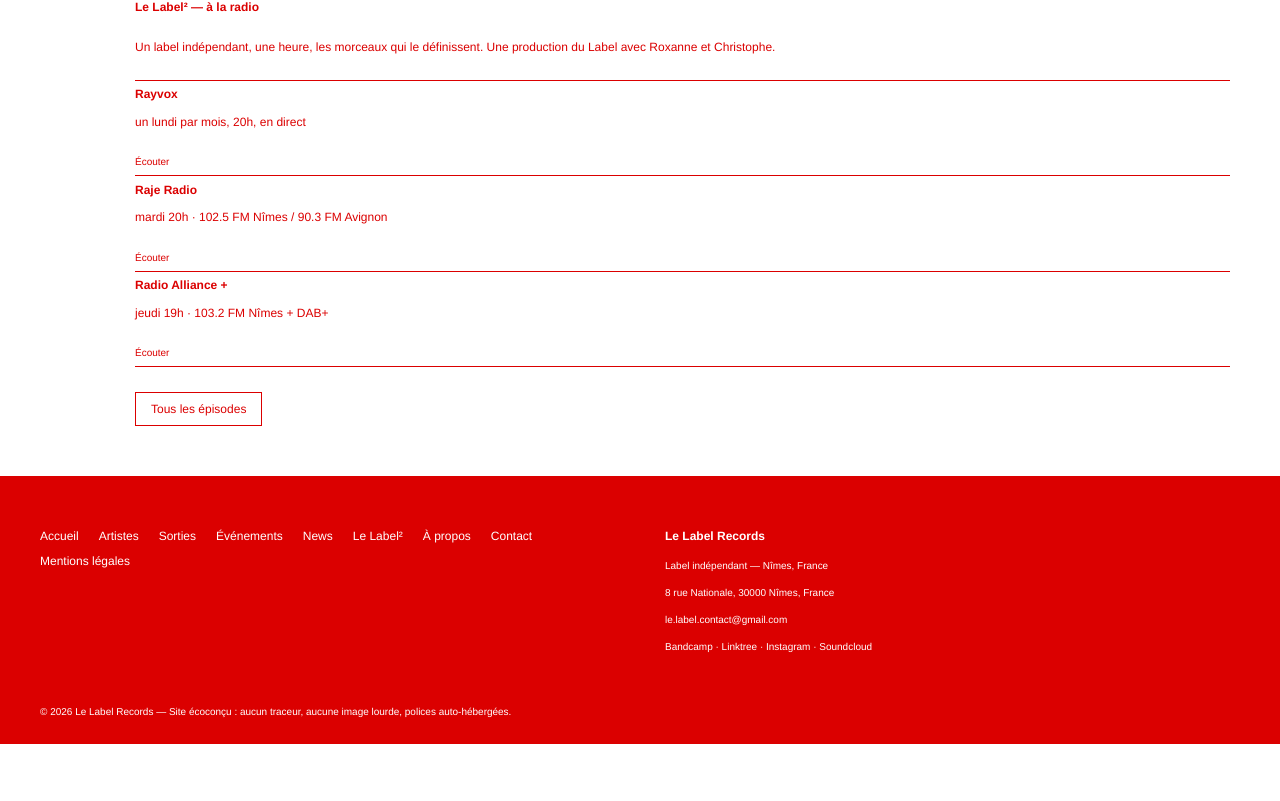
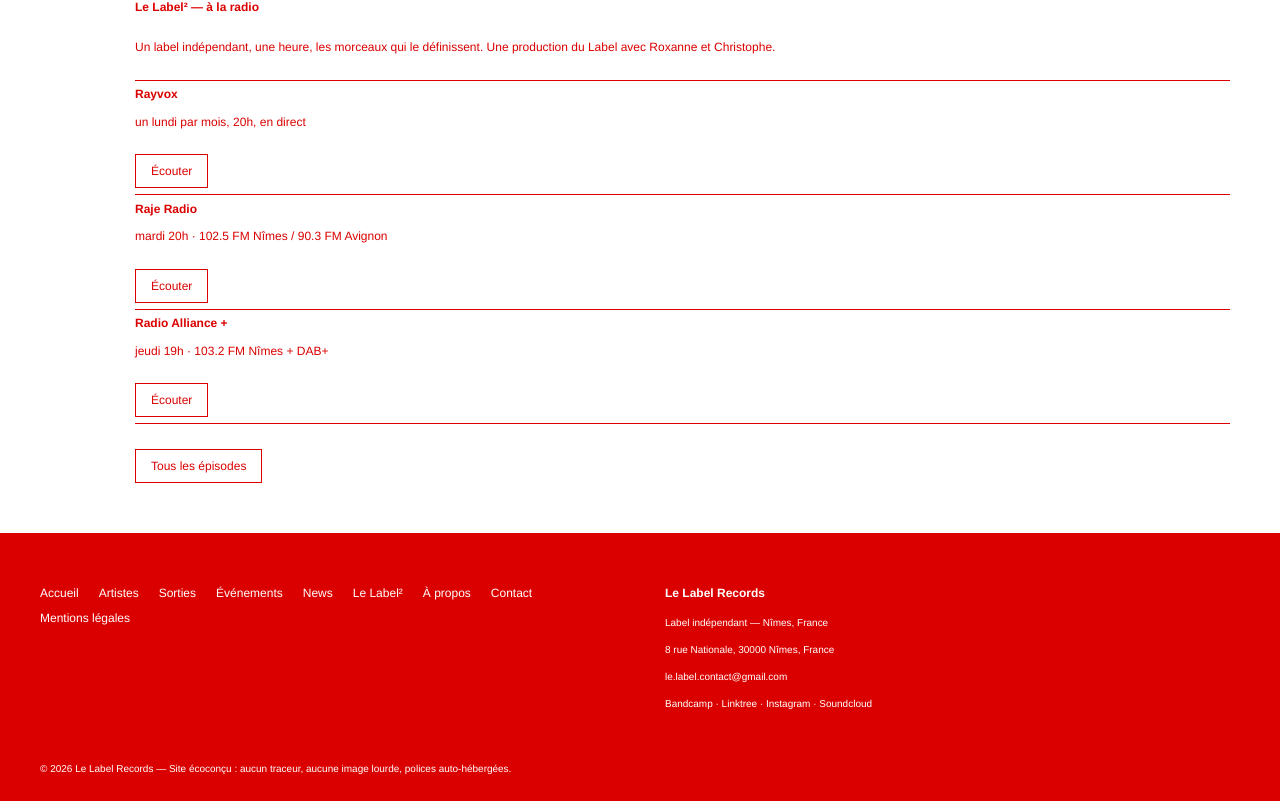
Before and after one commit to lelabelrecords-stack/website, a React (Vite) app: page / in a window 1280 px wide. Shown: the part 2178-2979 px from the top of the page. Before the commit the page ends 2922 px from the top, so only its background shows below. Built offline with nearby package versions, Linux system fonts and the light colour scheme.

Commit message:
fix(ui): liens radio de la home en primitive Button (DS) + intitulé « Accéder à nos émissions » sur la page Le Label²
Co-authored-by: lelabelrecords-stack <lelabelrecords-stack@users.noreply.github.com>

```diff
--- a/src/pages/Home.jsx
+++ b/src/pages/Home.jsx
@@ -110,8 +110,8 @@ export default function Home() {
             <li className="list-item" key={slot.label}>
               <h3 className="textsize-regular-lh-small"><strong>{slot.label}</strong></h3>
               <p className="__row textsize-regular-lh-small">{slot.detail}</p>
-              <p className="__row textsize-small">
-                <a href={slot.link} target="_blank" rel="noopener noreferrer">Écouter</a>
+              <p className="__row">
+                <Button href={slot.link} target="_blank" rel="noopener noreferrer">Écouter</Button>
               </p>
             </li>
           ))}
--- a/src/pages/Radio.jsx
+++ b/src/pages/Radio.jsx
@@ -1,5 +1,6 @@
 import { usePageMeta } from '../seo.js'
 import { config } from '../data.js'
+import Button from '../components/ui/Button.jsx'
 
 export default function Radio() {
   usePageMeta('Le Label² — Le Label Records', "L'émission radio du Le Label Records : un label indépendant, une heure, les morceaux qui le définissent. Sur Rayvox, Raje et Radio Alliance +.")
@@ -20,7 +21,7 @@ export default function Radio() {
               <h3 className="textsize-regular-lh-small"><strong>{slot.label}</strong></h3>
               <p className="__row textsize-regular-lh-small">{slot.detail}</p>
               <p className="__row">
-                <a className="button" href={slot.link} target="_blank" rel="noopener noreferrer">Accéder aux émissions</a>
+                <Button href={slot.link} target="_blank" rel="noopener noreferrer">Accéder à nos émissions</Button>
               </p>
             </li>
           ))}
```
